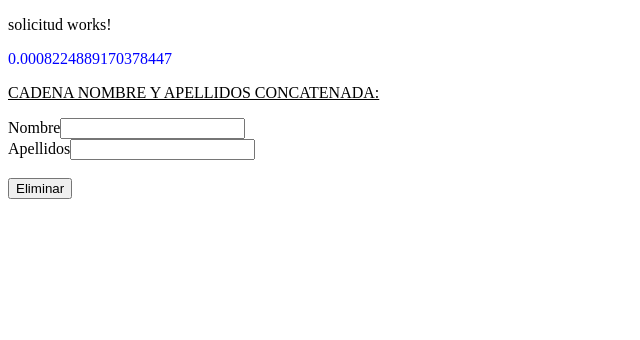
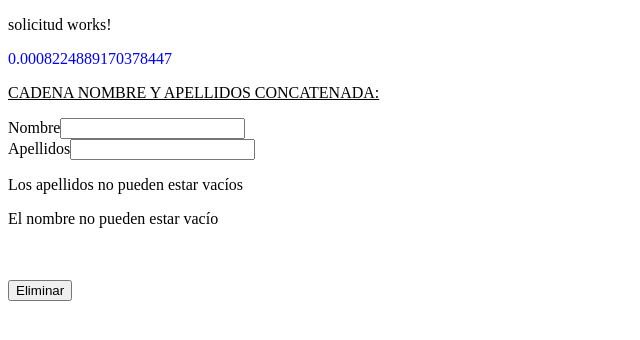
Before and after one commit to alvarocalvo/curso-jcyl, an Angular app: page / in a window 1280 px wide. Shown: the top 340 px of the page, without its empty margins (0-640 px from the left). Built offline with nearby package versions, Linux system fonts and the light colour scheme.

Commit message:
EJERCICIO 7

```diff
--- a/src/app/solicitud/solicitud.component.html
+++ b/src/app/solicitud/solicitud.component.html
@@ -8,6 +8,8 @@
 
 <label>Apellidos</label>
 <input (keyup)="apellidos($event)" />
+<p *ngIf="solicitud.apellidos.length<=0">Los apellidos no pueden estar vacíos</p>
+<p *ngIf="solicitud.nombre.length<=0">El nombre no pueden estar vacío</p>
 <br/><br/>
 
 <button (click)="this.accion('eliminar')">Eliminar</button>
```
